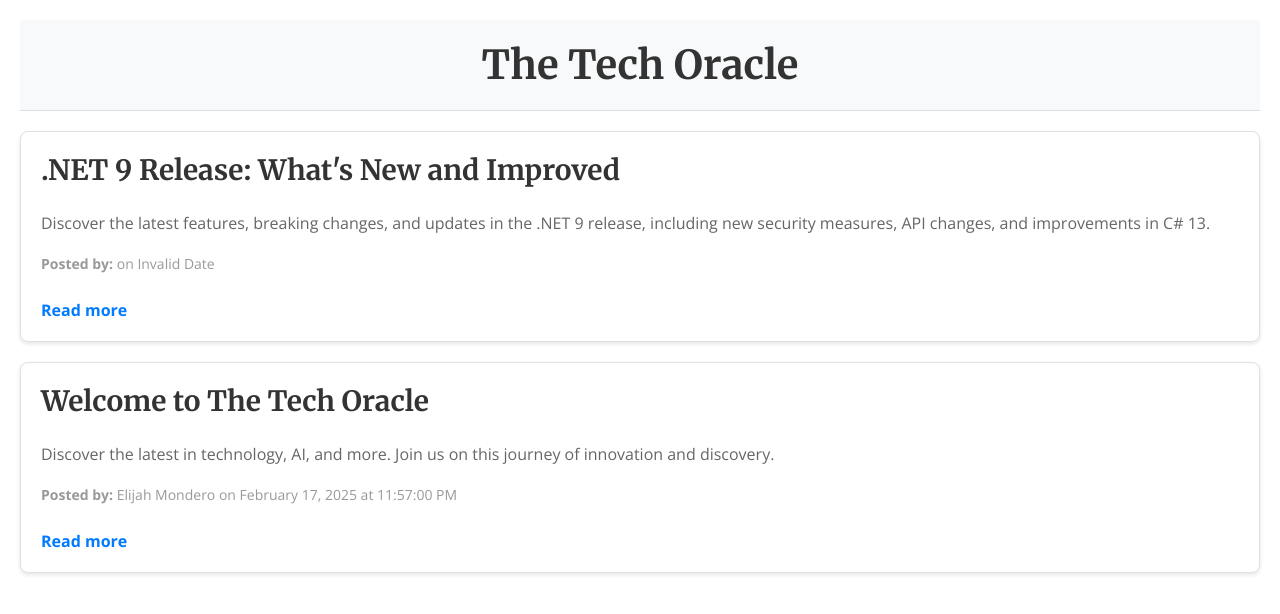
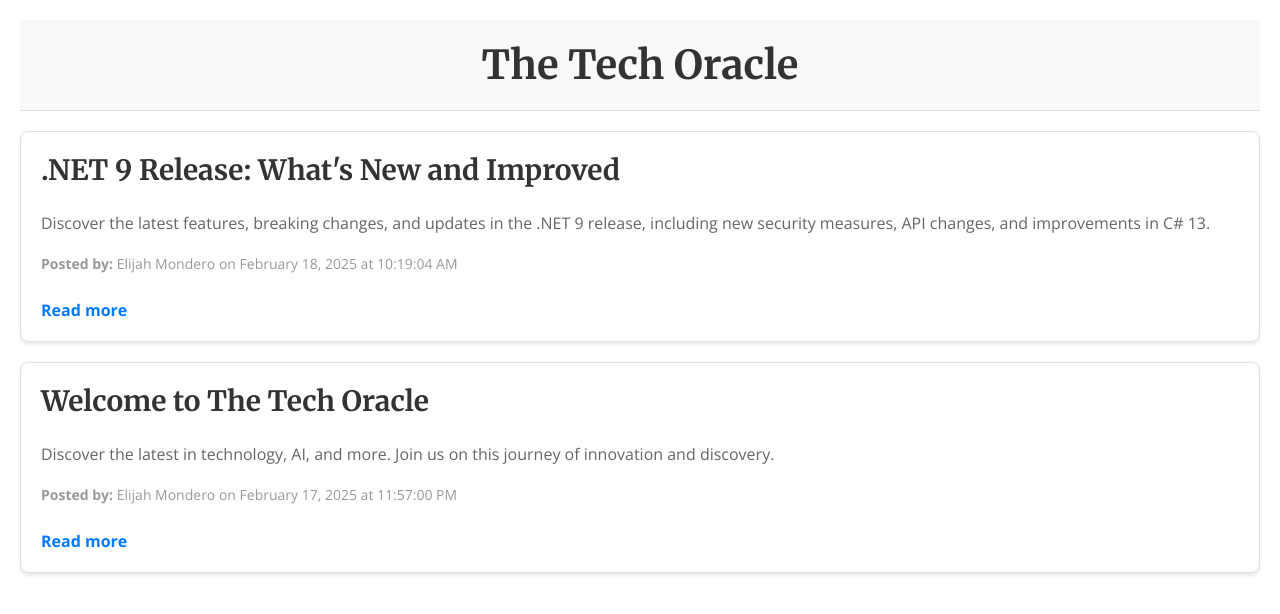
Before and after one commit to elijahmondero/elijahmondero.github.io, a React (Vite) app in the folder elijahmondero/: page / in a window 1280 px wide. Shown: the top 614 px of the page. Built offline with nearby package versions, Linux system fonts and the light colour scheme; no server answers.

Commit message:
refactor: change post ID type from number to string in metadata and related components

```diff
--- a/elijahmondero/public/posts/index.json
+++ b/elijahmondero/public/posts/index.json
@@ -5,7 +5,7 @@
     "excerpt": "Discover the latest features, breaking changes, and updates in the .NET 9 release, including new security measures, API changes, and improvements in C# 13."
   },
   {
-    "id": 1,
+    "id": "post1",
     "title": "Welcome to The Tech Oracle",
     "excerpt": "Discover the latest in technology, AI, and more. Join us on this journey of innovation and discovery."
   }
--- a/elijahmondero/src/App.tsx
+++ b/elijahmondero/src/App.tsx
@@ -17,14 +17,14 @@
 }
 
 interface PostMetadata {
-  id: number;
+  id: string; // Change id type to string
   title: string;
   excerpt: string;
 }
 
 function App() {
   const [posts, setPosts] = useState<PostMetadata[]>([]);
-  const [fullPosts, setFullPosts] = useState<{ [key: number]: Post }>({});
+  const [fullPosts, setFullPosts] = useState<{ [key: string]: Post }>({}); // Change key type to string
 
   useEffect(() => {
     fetch('/posts/index.json')
@@ -37,9 +37,9 @@
       });
   }, []);
 
-  const fetchFullPost = (id: number) => {
+  const fetchFullPost = (id: string) => { // Change id type to string
     if (!fullPosts[id]) {
-      fetch(`/posts/post${id}.json`)
+      fetch(`/posts/${id}.json`)
         .then(response => response.json())
         .then(data => setFullPosts(prev => ({ ...prev, [id]: data })));
     }
--- a/elijahmondero/src/Components/FullPost.tsx
+++ b/elijahmondero/src/Components/FullPost.tsx
@@ -14,8 +14,8 @@
 }
 
 interface FullPostProps {
-  posts: { [key: number]: Post };
-  fetchFullPost: (id: number) => void;
+  posts: { [key: string]: Post }; // Change key type to string
+  fetchFullPost: (id: string) => void; // Change id type to string
 }
 
 const formatDateTime = (dateTime: string) => {
@@ -33,7 +33,7 @@
 
 const FullPost: React.FC<FullPostProps> = ({ posts, fetchFullPost }) => {
   const { id } = useParams<{ id: string }>();
-  const postId = parseInt(id);
+  const postId = id; // No need to parse, use as string
 
   useEffect(() => {
     fetchFullPost(postId);
```
